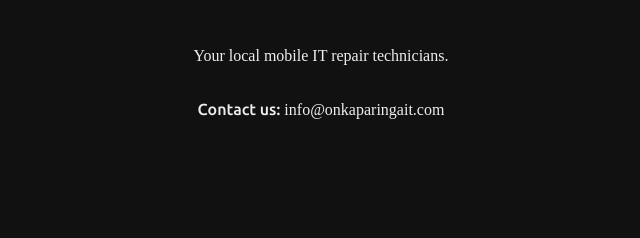
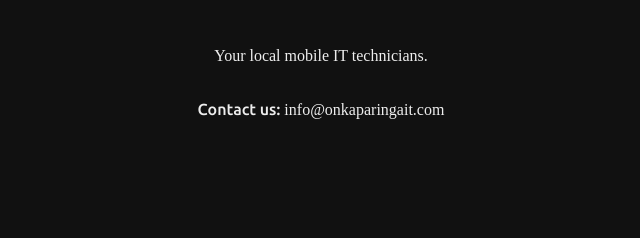
Before and after one commit to artichoked1/onkaparingait-ssg, an Eleventy site: page src/index.njk in a window 1280 px wide. Shown: the part 361-599 px from the top of the page, 319-959 px from the left. Built offline with nearby package versions, Linux system fonts and the light colour scheme; Eleventy itself is replaced by a stand-in of ours; files that its build step writes are made by us from their sources; a web font is replaced by a local one.

Commit message:
improve tagline

```diff
--- a/src/index.njk
+++ b/src/index.njk
@@ -5,7 +5,7 @@ title: Onkaparinga IT
 <section class="landing" id="home" aria-labelledby="site-title">
   <div class="hero-card">
     <h1 id="site-title" class="hero-text">Onkaparinga IT</h1>
-    <p>Your local mobile IT repair technicians.</p>
+    <p>Your local mobile IT technicians.</p>
     <p class="contact-email"><strong>Contact us: </strong><a href="mailto:info@onkaparingait.com">info@onkaparingait.com</a></p>
   </div>
 </section>
```
